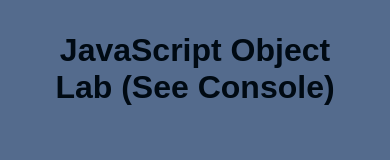
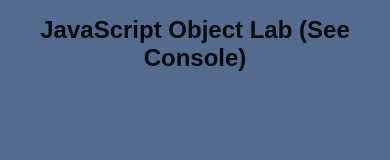
Before and after one commit to BishoyElgndin01292902/lab-8, a plain HTML site: page index.html in a window 390 px wide. Drawn offline with Linux system fonts and the light colour scheme.

Commit message:
Modify  styles for smaller screens using media query

```diff
--- a/styles.css
+++ b/styles.css
@@ -9,7 +9,6 @@
 body {
   font-family: Arial, sans-serif;
   background-color: #546b8d;
-
   text-align: center;
   padding: 2rem;
 }
@@ -20,3 +19,15 @@ h1 {
   margin-bottom: 2rem;
   color: #000a13;
 }
+
+/* Responsive  styles*/
+@media (max-width: 600px) {
+  body {
+    padding: 1rem;
+  }
+
+  h1 {
+    font-size: 1.5rem;
+  }
+
+}
```
